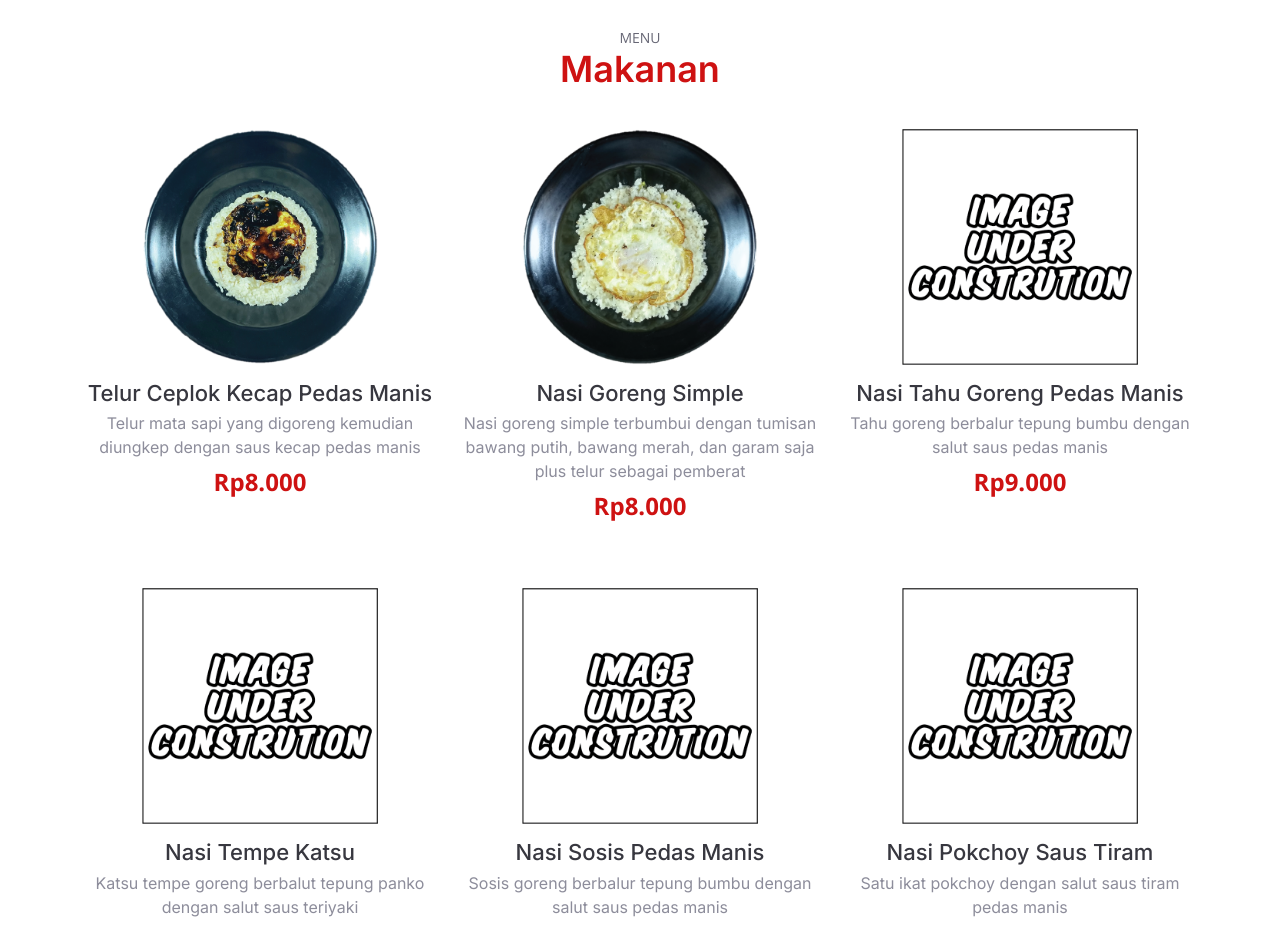
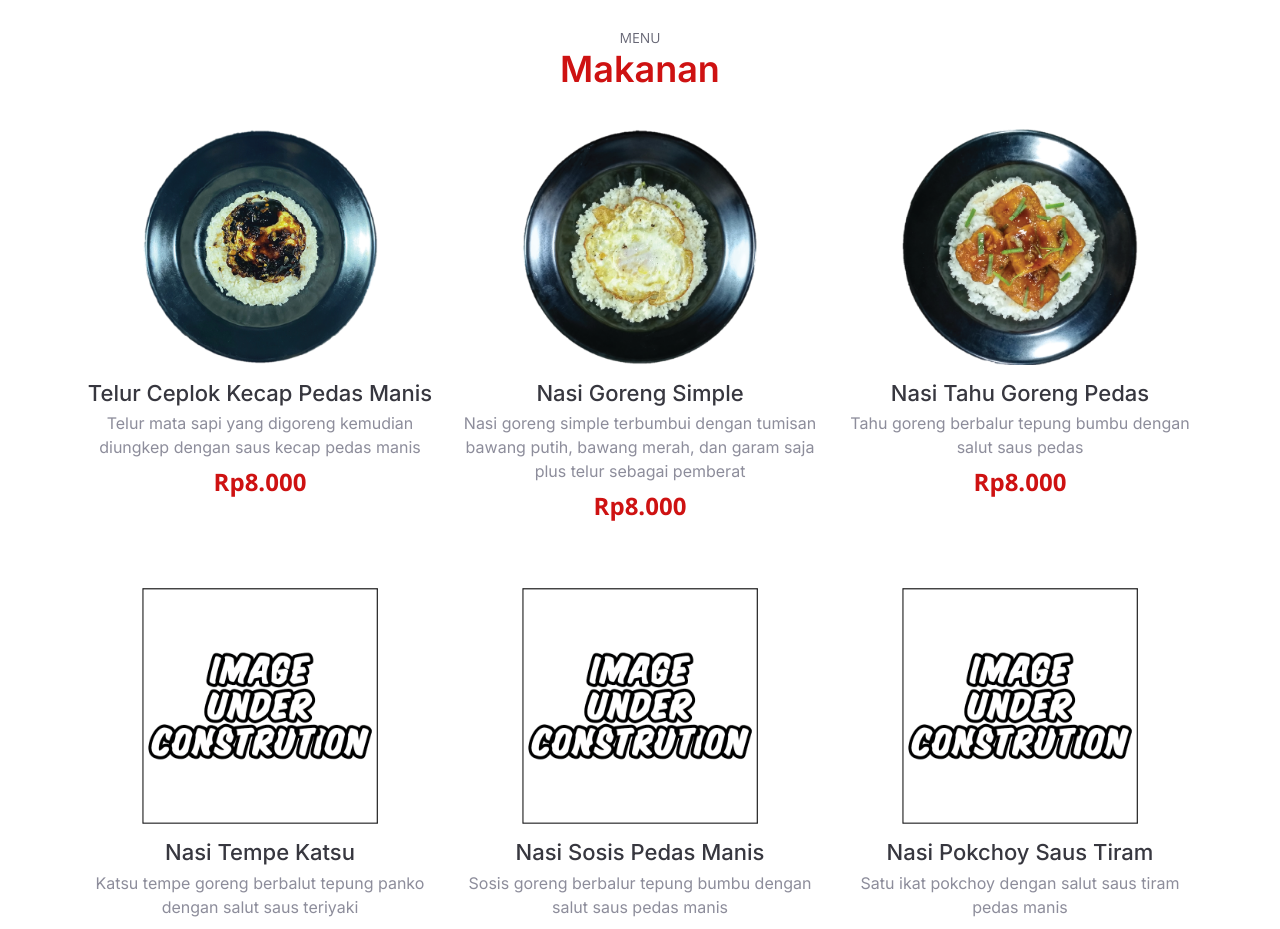
Before and after one commit to warungsugeng/warungsugeng.github.io, a plain HTML site: page index.html in a window 1280 px wide. Shown: the part 900-1829 px from the top of the page. Drawn offline with nearby package versions, Linux system fonts and the light colour scheme.

Commit message:
Update menu image

```diff
--- a/index.html
+++ b/index.html
@@ -310,10 +310,10 @@
                 <!-- Menu Item -->
 
                 <div class="col-lg-4 menu-item">
-                  <a href="assets/img/menu/underconstruction.png" class="glightbox"><img src="assets/img/menu/underconstruction.png" class="menu-img img-fluid" alt="" /></a>
-                  <h4>Nasi Tahu Goreng Pedas Manis</h4>
-                  <p class="ingredients" style="text-align:center">Tahu goreng berbalur tepung bumbu dengan salut saus pedas manis</p>
-                  <p class="price">Rp9.000</p>
+                  <a href="assets/img/menu/Asset 18 - Nasi Tahu Saus Pedas.png" class="glightbox"><img src="assets/img/menu/Asset 18 - Nasi Tahu Saus Pedas.png" class="menu-img img-fluid" alt="" /></a>
+                  <h4>Nasi Tahu Goreng Pedas</h4>
+                  <p class="ingredients" style="text-align:center">Tahu goreng berbalur tepung bumbu dengan salut saus pedas</p>
+                  <p class="price">Rp8.000</p>
                 </div>
                 <!-- Menu Item -->
 
```
